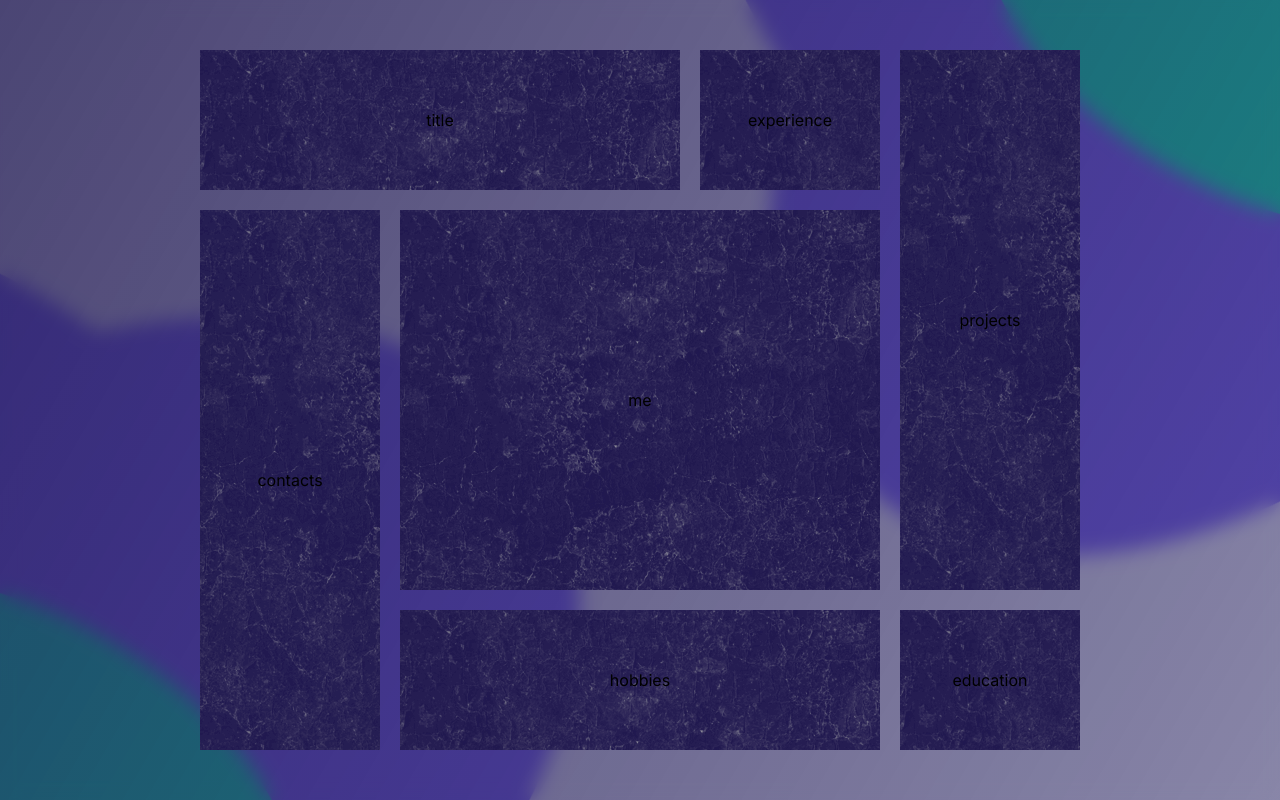
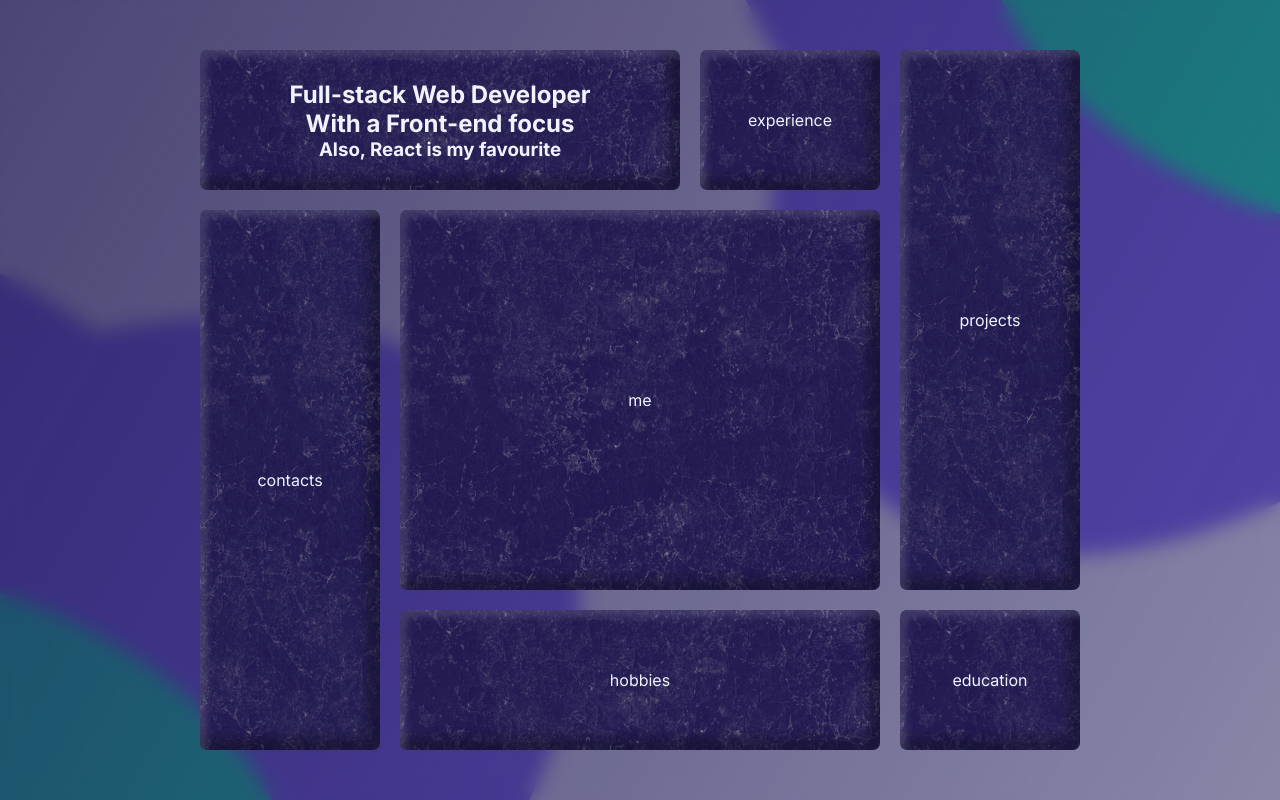
Before and after one commit to Tolsi111/my-website, a Next.js app: page / in a window 1280 px wide. Built offline with nearby package versions, Linux system fonts and the light colour scheme.

Commit message:
card design

```diff
--- a/app/globals.scss
+++ b/app/globals.scss
@@ -19,6 +19,7 @@
 }
 
 body {
+  font-family: system-ui, -apple-system, BlinkMacSystemFont, 'Segoe UI', sans-serif;
   background-color: var(--color-bg);
 }
 
--- a/app/page.jsx
+++ b/app/page.jsx
@@ -4,7 +4,9 @@ export default function Home() {
   return (
   <main className={styles['main-container']}>
     <article className={`${styles.title} ${styles.flex}`}>
-title
+      <h1>Full-stack Web Developer</h1>
+      <h2>With a Front-end focus</h2>
+      <h3>Also, React is my favourite</h3>
     </article>
     <article className={`${styles.experience} ${styles.flex}`}>
       {/* nav link */}experience
--- a/app/page.module.scss
+++ b/app/page.module.scss
@@ -13,17 +13,22 @@
   grid-template-rows: repeat(9,60px);
   grid-template-columns: repeat(9,80px);
   grid-gap: var(--spacing-small);
-  overflow: hidden;
+  // overflow: hidden;
 }
 
 .main-container > * {
   background-color: var(--color-main);
   background-image: url("../assets/rocky-wall.png");
+  border-radius: 7px;
+  color: var(--color-bg);
+  box-shadow: 7px 7px 7px rgba(255, 255, 255, 0.13) inset,
+  -12px -12px 12px rgba(0, 0, 0, 0.3) inset;
 }
 
 .title {
   grid-row: 1 / 3;
   grid-column: 1 / 6;
+  flex-direction: column;
 }
 
 .experience {
```
